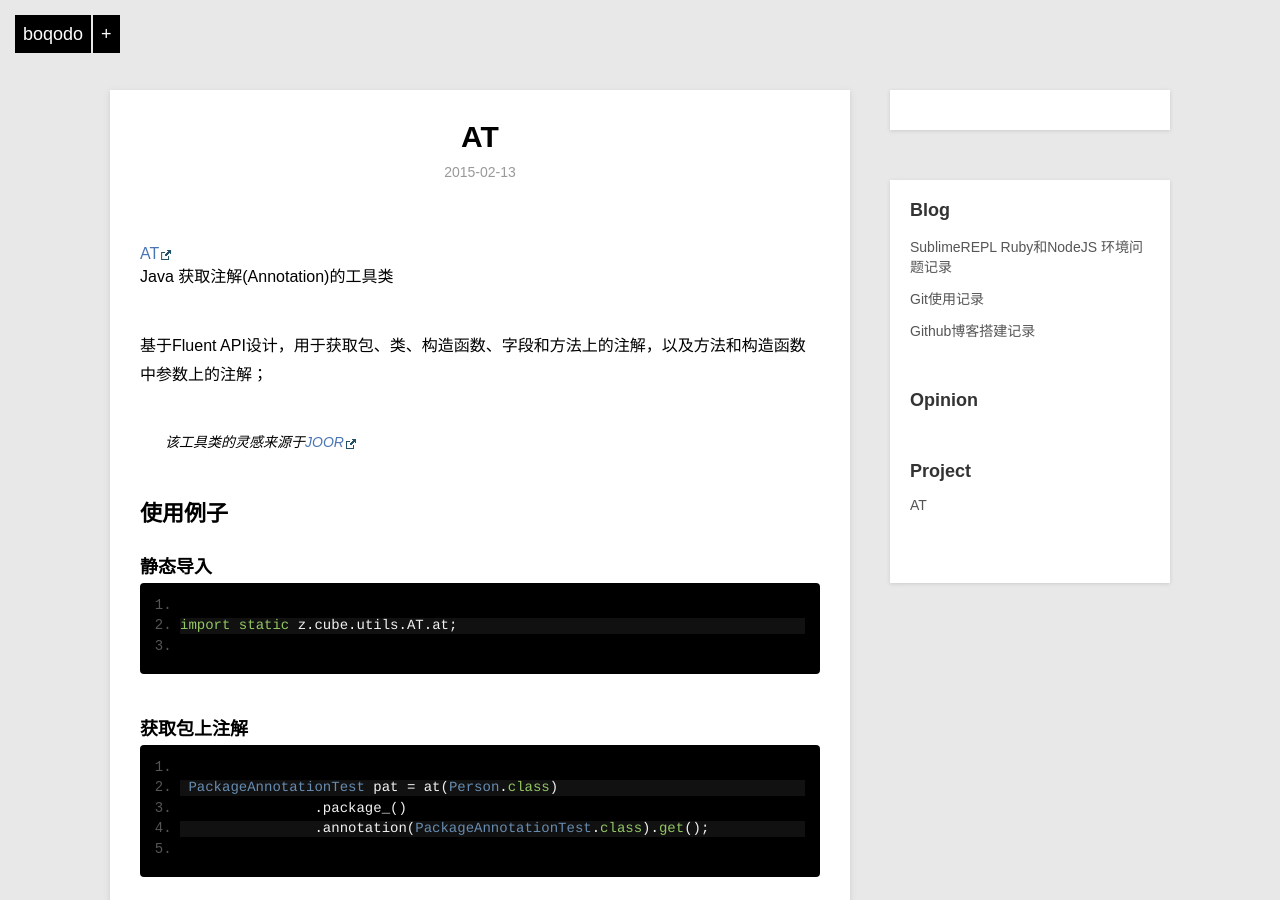
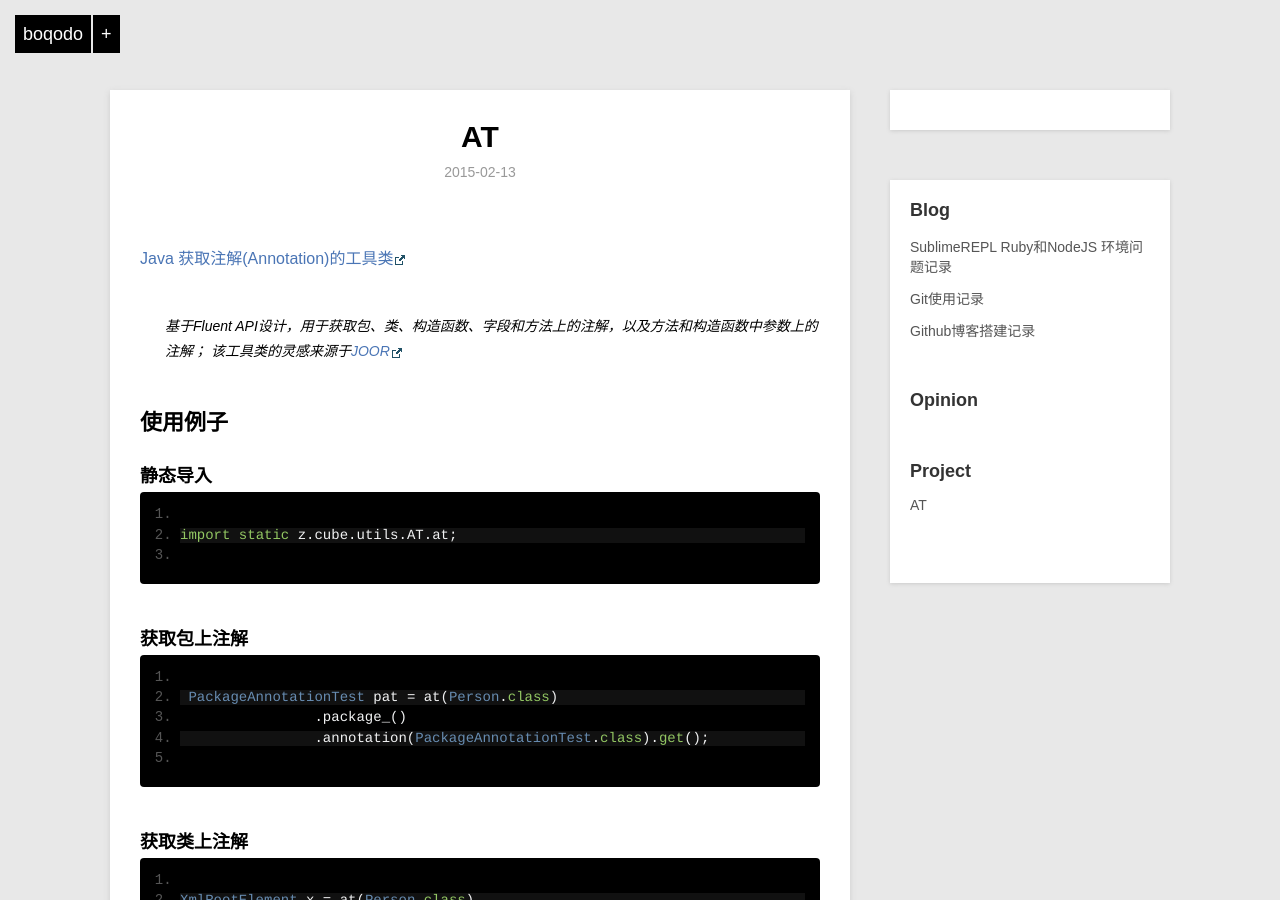
Before and after one commit to boqodo/boqodo.github.io, a Jekyll site: the page built from _posts/project/2015-02-13-AT.md, in a window 1280 px wide and 900 px high. Built offline with Jekyll 4.4.1, drawn with Linux system fonts in a browser that asks for light colours; Markdown is read by kramdown in place of the engine named in the settings; part of the change alters nothing that is shown.

Commit message:
layout modify

```diff
--- a/_posts/project/2015-02-13-AT.md
+++ b/_posts/project/2015-02-13-AT.md
@@ -5,13 +5,10 @@ category: project
 description: Java 获取注解(Annotation)的工具类
 ---
 
-# [{{ page.title }}][1]
+[Java 获取注解(Annotation)的工具类][1]
 
-Java 获取注解(Annotation)的工具类
-
-基于Fluent API设计，用于获取包、类、构造函数、字段和方法上的注解，以及方法和构造函数中参数上的注解；
-
->该工具类的灵感来源于[JOOR](https://github.com/jOOQ/jOOR)
+> 基于Fluent API设计，用于获取包、类、构造函数、字段和方法上的注解，以及方法和构造函数中参数上的注解；
+> 该工具类的灵感来源于[JOOR](https://github.com/jOOQ/jOOR)
 
 ## 使用例子
 
```
